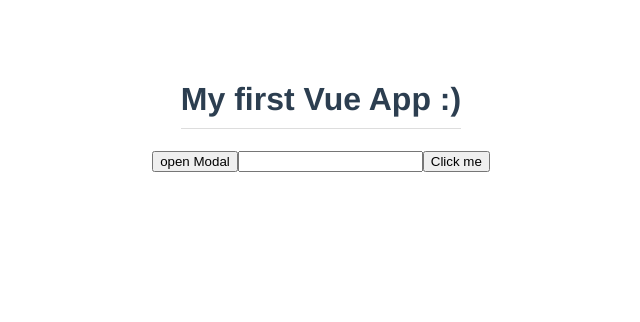
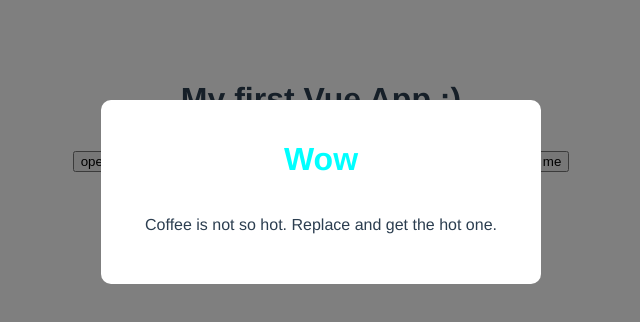
Before and after one commit to dhakalsamundra/VueJS, a Vue app: page / in a window 1280 px wide. Both pictures are taken after a click on the button "open Modal". Shown: the top 322 px of the page, without its empty margins (319-959 px from the left). Built offline with nearby package versions, Linux system fonts and the light colour scheme.

Commit message:
add modal

```diff
--- a/src/App.vue
+++ b/src/App.vue
@@ -11,7 +11,15 @@
       <p>Grab a coffee and start coding</p>
     </Modal>
   </div>
-  <button @click.shift="toggleModal">open Modal</button>
+
+  <div v-if="showModalTwo">
+    <Modal @close="toggleModalTwo">
+      <h1>Wow</h1>
+      <p>Coffee is not so hot. Replace and get the hot one.</p>
+    </Modal>
+  </div>
+  <button @click.shift="toggleModal">open Modal(Press Shift)</button>
+  <button @click="toggleModalTwo">open Modal</button>
   <input type="text" ref="name">
   <button @click="handleClick">Click me</button>
 </template>
@@ -26,9 +34,8 @@
   data(){
     return{
       title: "My first Vue App :) ",
-      header:"Signup",
-      text:"SignIn",
-      showModal: false
+      showModal: false,
+      showModalTwo: false
     }
   },
   methods: {
@@ -39,6 +46,9 @@
     },
     toggleModal(){
       this.showModal = !this.showModal
+    },
+    toggleModalTwo(){
+      this.showModalTwo = !this.showModalTwo
     }
   }
 
```
